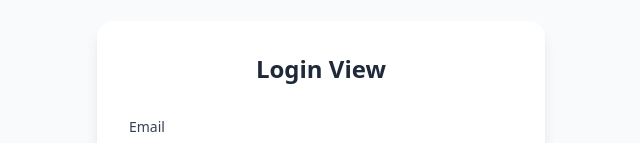
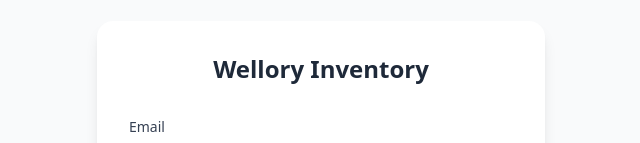
Before and after one commit to agadman/orderhandling_frontend, a Vue app: page / in a window 1280 px wide. Shown: the part 189-332 px from the top of the page, without its empty margins (319-959 px from the left). Built offline with nearby package versions, Linux system fonts and the light colour scheme.

Commit message:
startat uppdatering till engelska

```diff
--- a/src/components/Header.vue
+++ b/src/components/Header.vue
@@ -8,7 +8,7 @@
           class="h-16 w-auto -mr-6"
         />
         <h1 class="text-xl font-semibold text-gray-900">
-          Lagerhantering
+          Wellory Inventory
         </h1>
       </div>
 
@@ -24,7 +24,7 @@
 
       <div class="flex items-center gap-4">
         <div class="text-right leading-tight">
-          <p class="text-xs text-gray-800">Inloggad som:</p>
+          <p class="text-xs text-gray-800">Logged in as:</p>
           <p class="text-xs text-gray-500">
             {{ user?.username }}
           </p>
--- a/src/components/Sidebar.vue
+++ b/src/components/Sidebar.vue
@@ -22,7 +22,7 @@ defineProps({
         ]"
       >
         <Package class="w-5 h-5" />
-        Produkter
+        Products
       </button>
       <button
         @click="$emit('change-view', 'users')"
@@ -34,7 +34,7 @@ defineProps({
         ]"
       >
         <Users class="w-5 h-5" />
-        Användare
+        Users
       </button>
     </nav>
   </aside>
--- a/src/views/loginView.vue
+++ b/src/views/loginView.vue
@@ -1,7 +1,7 @@
 <template>
   <div class="min-h-screen bg-gray-50 flex items-center justify-center p-4">
     <div class="bg-white rounded-2xl shadow-lg p-8 w-full max-w-md">
-      <h1 class="text-2xl font-semibold text-center text-gray-800 mb-8">Login View</h1>
+      <h1 class="text-2xl font-semibold text-center text-gray-800 mb-8">Wellory Inventory</h1>
       <form @submit.prevent="handleLogin" class="space-y-6">
         <div>
           <label for="email" class="block text-sm font-medium text-gray-700 mb-2">
```
